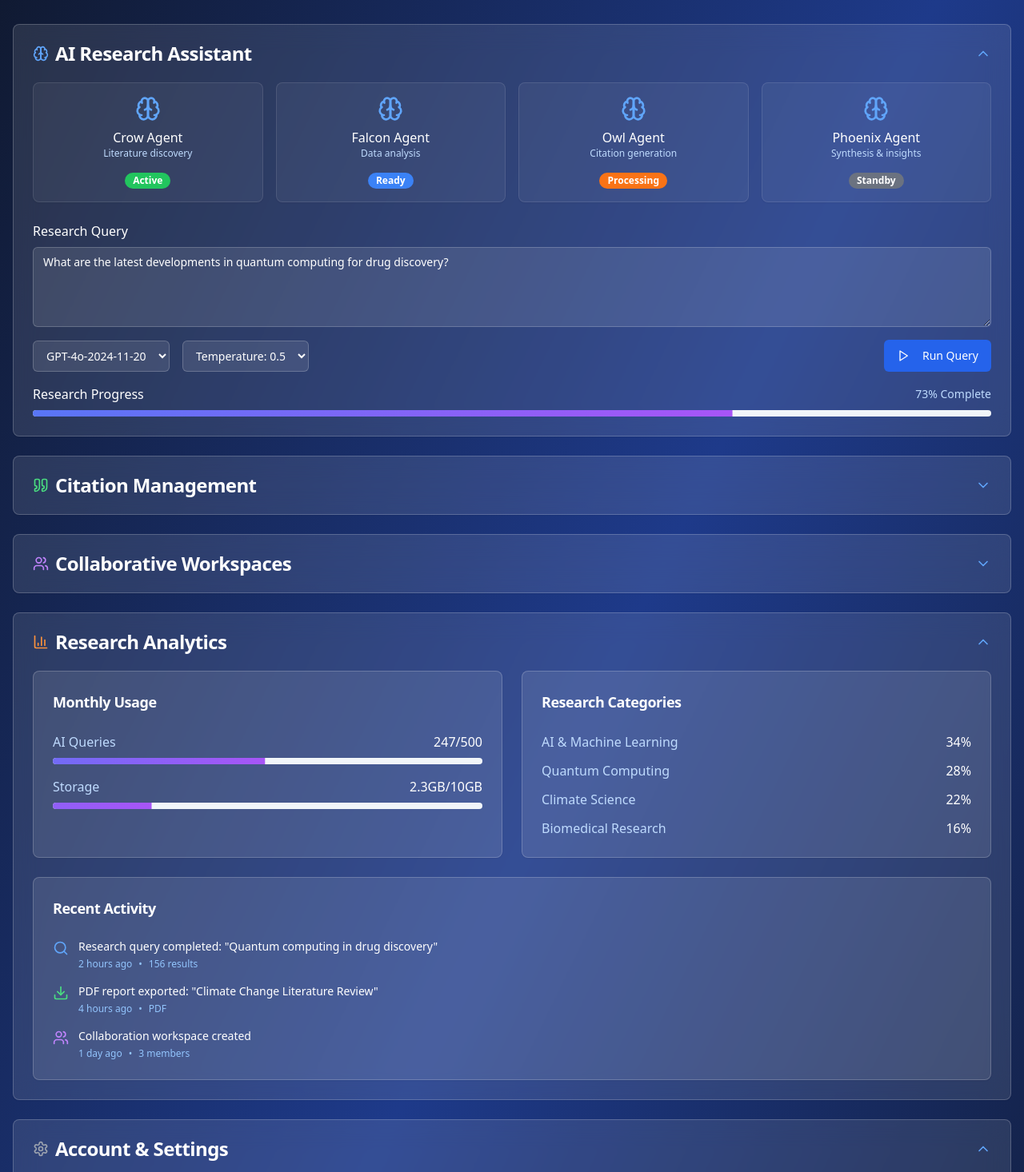
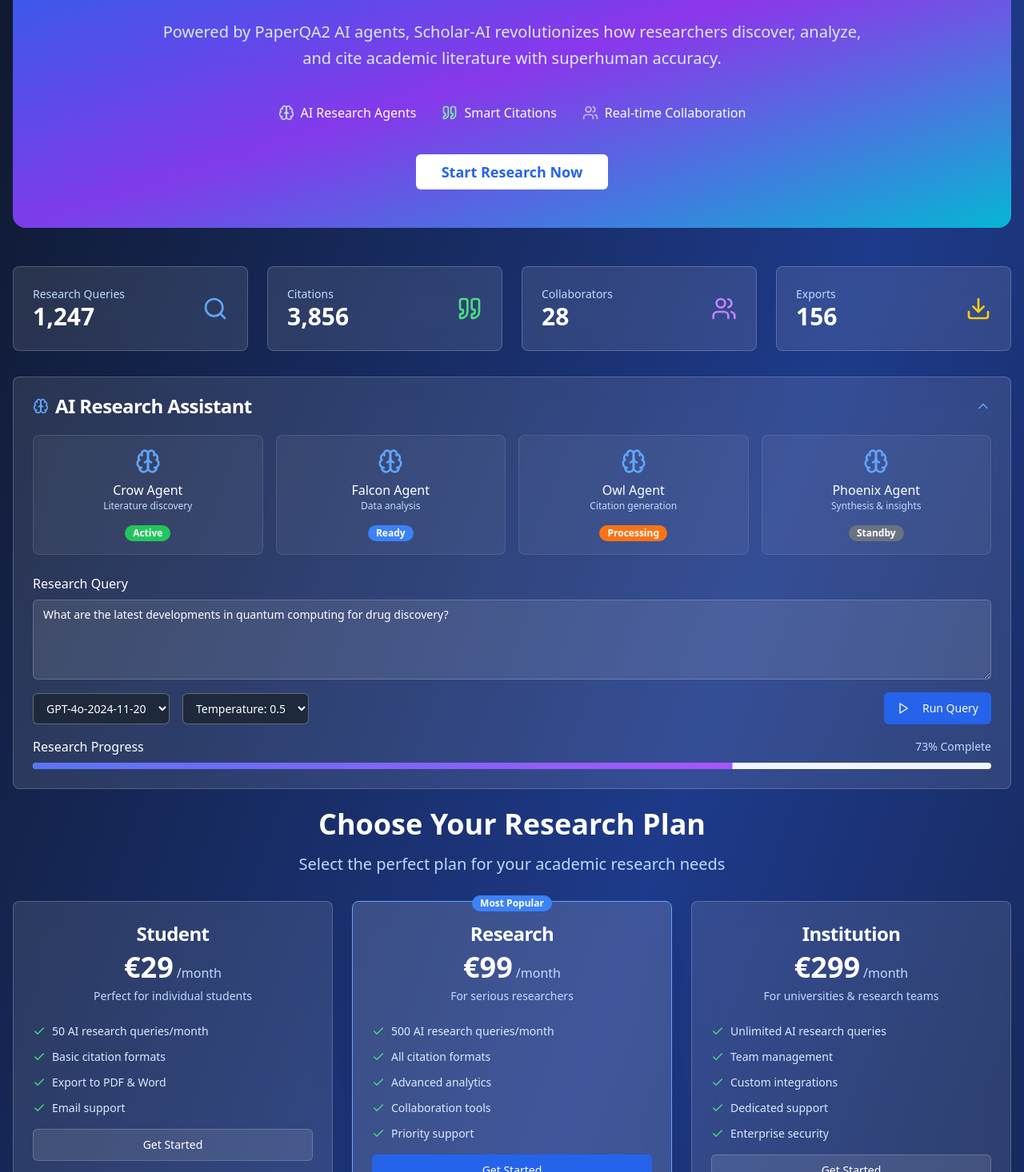
Before and after one commit to Boyov69/research-ai-forge, a React (Vite) app: page / in a window 1280 px wide. Shown: the part 224-1690 px from the top of the page at 80% size. Built offline with nearby package versions, Linux system fonts and the light colour scheme.

Commit message:
Fix: Improve layout and readability
Adjusted layout and contrast for better readability and added a header section.

```diff
--- a/src/components/Dashboard.tsx
+++ b/src/components/Dashboard.tsx
@@ -10,6 +10,8 @@ import { Brain, Search, Users, Download, Quote, ChevronDown, ChevronUp, Play, Ba
 import { ResearchAnalytics } from './dashboard/ResearchAnalytics';
 import { AccountSettings } from './dashboard/AccountSettings';
 import { ResearchFeatures } from './dashboard/ResearchFeatures';
+import { Hero } from './dashboard/Hero';
+import { PricingSection } from './dashboard/PricingSection';
 
 export const Dashboard = () => {
   const [query, setQuery] = useState('What are the latest developments in quantum computing for drug discovery?');
@@ -59,6 +61,11 @@ export const Dashboard = () => {
               Get Started
             </Button>
           </div>
+        </div>
+
+        {/* Hero Section */}
+        <div className="mb-12">
+          <Hero />
         </div>
 
         {/* Stats Cards */}
@@ -126,11 +133,11 @@ export const Dashboard = () => {
               </div>
 
               <div className="flex items-center gap-4">
-                <select className="bg-white/10 border border-white/20 rounded-md px-3 py-2 text-white text-sm">
-                  <option>GPT-4o-2024-11-20</option>
+                <select className="bg-slate-800 border border-white/30 rounded-md px-3 py-2 text-white text-sm focus:bg-slate-700 focus:border-blue-400">
+                  <option className="bg-slate-800 text-white">GPT-4o-2024-11-20</option>
                 </select>
-                <select className="bg-white/10 border border-white/20 rounded-md px-3 py-2 text-white text-sm">
-                  <option>Temperature: 0.5</option>
+                <select className="bg-slate-800 border border-white/30 rounded-md px-3 py-2 text-white text-sm focus:bg-slate-700 focus:border-blue-400">
+                  <option className="bg-slate-800 text-white">Temperature: 0.5</option>
                 </select>
                 <Button className="bg-blue-600 hover:bg-blue-700 text-white ml-auto">
                   <Play className="h-4 w-4 mr-2" />
@@ -149,6 +156,11 @@ export const Dashboard = () => {
             </div>
           </CardContent>
         </Card>
+
+        {/* Pricing Section */}
+        <div className="mb-12">
+          <PricingSection />
+        </div>
 
         {/* Citation Management */}
         <Collapsible open={citationOpen} onOpenChange={setCitationOpen}>
--- /dev/null
+++ b/src/components/dashboard/Hero.tsx
@@ -0,0 +1,45 @@
+
+import { Button } from '@/components/ui/button';
+import { Brain, Quote, Users } from 'lucide-react';
+
+export const Hero = () => {
+  return (
+    <div className="relative overflow-hidden rounded-2xl bg-gradient-to-br from-blue-600 via-purple-600 to-cyan-500 p-8 md:p-12">
+      <div className="relative z-10 text-center space-y-6">
+        <h1 className="text-4xl md:text-6xl font-bold text-white leading-tight">
+          The Future of <span className="text-yellow-300">Academic Research</span>
+        </h1>
+
+        <p className="text-xl text-blue-100 max-w-4xl mx-auto leading-relaxed">
+          Powered by PaperQA2 AI agents, Scholar-AI revolutionizes how researchers discover, analyze,
+          and cite academic literature with superhuman accuracy.
+        </p>
+
+        <div className="flex flex-wrap justify-center gap-6 md:gap-8 py-4">
+          <div className="flex items-center gap-2 text-white">
+            <Brain className="h-5 w-5 text-blue-200" />
+            <span>AI Research Agents</span>
+          </div>
+          <div className="flex items-center gap-2 text-white">
+            <Quote className="h-5 w-5 text-green-300" />
+            <span>Smart Citations</span>
+          </div>
+          <div className="flex items-center gap-2 text-white">
+            <Users className="h-5 w-5 text-purple-300" />
+            <span>Real-time Collaboration</span>
+          </div>
+        </div>
+
+        <Button
+          size="lg"
+          className="bg-white text-blue-600 hover:bg-blue-50 font-semibold px-8 py-3 text-lg"
+        >
+          Start Research Now
+        </Button>
+      </div>
+
+      {/* Background decoration */}
+      <div className="absolute inset-0 bg-gradient-to-r from-blue-600/20 to-transparent"></div>
+    </div>
+  );
+};
--- /dev/null
+++ b/src/components/dashboard/PricingSection.tsx
@@ -0,0 +1,100 @@
+
+import { Card, CardContent, CardHeader, CardTitle } from '@/components/ui/card';
+import { Button } from '@/components/ui/button';
+import { Badge } from '@/components/ui/badge';
+import { Check } from 'lucide-react';
+
+export const PricingSection = () => {
+  const plans = [
+    {
+      name: 'Student',
+      price: '€29',
+      period: '/month',
+      description: 'Perfect for individual students',
+      features: ['50 AI research queries/month', 'Basic citation formats', 'Export to PDF & Word', 'Email support'],
+      popular: false
+    },
+    {
+      name: 'Research',
+      price: '€99',
+      period: '/month',
+      description: 'For serious researchers',
+      features: ['500 AI research queries/month', 'All citation formats', 'Advanced analytics', 'Collaboration tools', 'Priority support'],
+      popular: true
+    },
+    {
+      name: 'Institution',
+      price: '€299',
+      period: '/month',
+      description: 'For universities & research teams',
+      features: ['Unlimited AI research queries', 'Team management', 'Custom integrations', 'Dedicated support', 'Enterprise security'],
+      popular: false
+    }
+  ];
+
+  return (
+    <div className="space-y-8">
+      <div className="text-center space-y-4">
+        <h2 className="text-3xl md:text-4xl font-bold text-white">
+          Choose Your Research Plan
+        </h2>
+        <p className="text-xl text-blue-200">
+          Select the perfect plan for your academic research needs
+        </p>
+      </div>
+
+      <div className="grid grid-cols-1 md:grid-cols-3 gap-6">
+        {plans.map((plan, index) => (
+          <Card
+            key={index}
+            className={`relative backdrop-blur-lg border-white/20 ${
+              plan.popular
+                ? 'bg-white/15 border-blue-400 shadow-xl'
+                : 'bg-white/10'
+            }`}
+          >
+            {plan.popular && (
+              <div className="absolute -top-3 left-1/2 transform -translate-x-1/2">
+                <Badge className="bg-blue-500 text-white border-0">
+                  Most Popular
+                </Badge>
+              </div>
+            )}
+
+            <CardHeader className="text-center">
+              <CardTitle className="text-white text-2xl font-bold">
+                {plan.name}
+              </CardTitle>
+              <div className="flex items-baseline justify-center gap-1">
+                <span className="text-4xl font-bold text-white">{plan.price}</span>
+                <span className="text-blue-200">{plan.period}</span>
+              </div>
+              <p className="text-blue-200 text-sm">{plan.description}</p>
+            </CardHeader>
+
+            <CardContent className="space-y-4">
+              <ul className="space-y-3">
+                {plan.features.map((feature, featureIndex) => (
+                  <li key={featureIndex} className="flex items-center gap-2 text-blue-100">
+                    <Check className="h-4 w-4 text-green-400 flex-shrink-0" />
+                    <span className="text-sm">{feature}</span>
+                  </li>
+                ))}
+              </ul>
+
+              <Button
+                className={`w-full ${
+                  plan.popular
+                    ? 'bg-blue-600 hover:bg-blue-700 text-white'
+                    : 'bg-white/10 hover:bg-white/20 text-white border border-white/20'
+                }`}
+              >
+                Get Started
+              </Button>
+            </CardContent>
+          </Card>
+        ))}
+      </div>
+    </div>
+  );
+};
```
